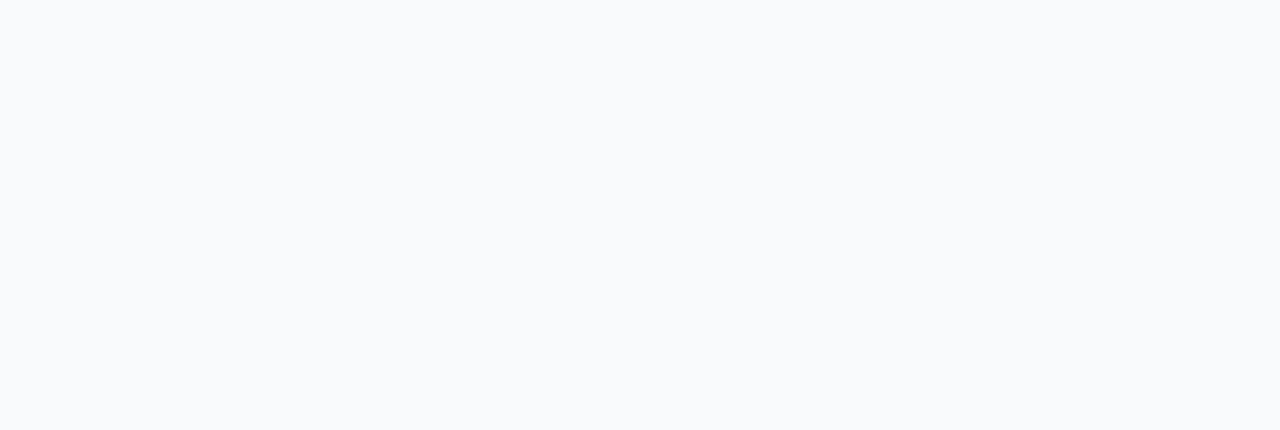
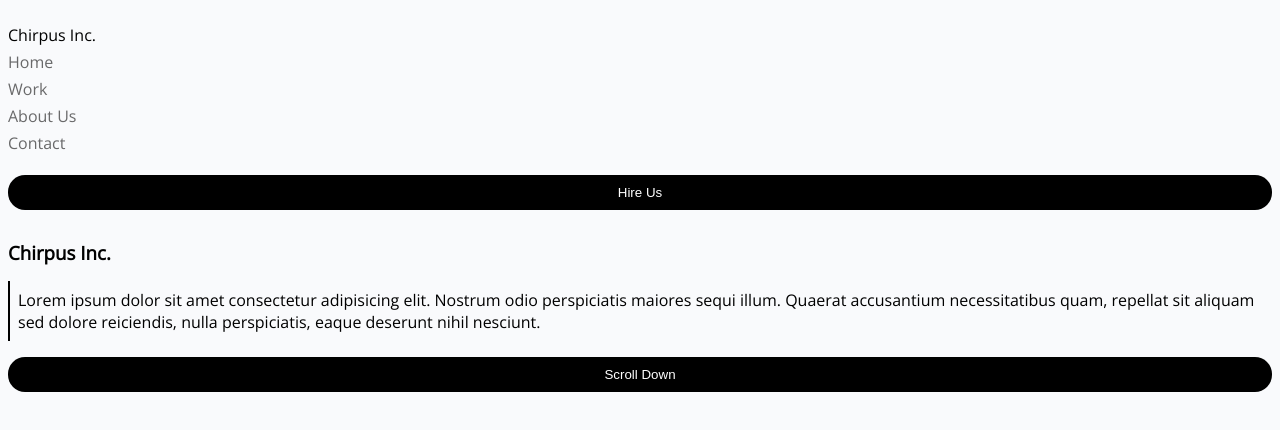
Before and after one commit to JeremyT313/html-lab1, a plain HTML site: page index.html in a window 1280 px wide. Drawn offline with nearby package versions, Linux system fonts and the light colour scheme.

Commit message:
finished lab

```diff
--- a/css/styles.css
+++ b/css/styles.css
@@ -1,7 +1,48 @@
 body {
   background: #f9fafc;
+  font-family: "Open Sans";
+}
+
+nav {
+  display: flex;
+  flex-direction: column;
+}
+
+h3 {
+  margin: 0px;
+  padding-top: 30px;
 }
 
 a {
   text-decoration: none;
+  color: #69696a;
 }
+
+ul {
+  padding: 0;
+}
+
+li {
+  list-style-type: none;
+  padding-bottom: 5px;
+}
+
+p {
+  border-left: 2px solid #000;
+  padding: 8px;
+}
+
+main {
+  display: flex;
+  flex-direction: column;
+}
+
+/* Class styles */
+
+.button {
+  background: #000;
+  color: #fff;
+  border: none;
+  border-radius: 17px;
+  height: 35px;
+}
--- a/index.html
+++ b/index.html
@@ -12,8 +12,33 @@
     <title>Document</title>
   </head>
   <body>
-    <header>
-      <nav></nav>
-    </header>
+    <nav>
+      <ul>
+        <li>Chirpus Inc.</li>
+        <li>
+          <a href="#">Home</a>
+        </li>
+        <li>
+          <a href="#">Work</a>
+        </li>
+        <li>
+          <a href="#">About Us</a>
+        </li>
+        <li>
+          <a href="#">Contact</a>
+        </li>
+      </ul>
+      <Button class="button">Hire Us</Button>
+    </nav>
+    <main>
+      <h3>Chirpus Inc.</h3>
+      <p>
+        Lorem ipsum dolor sit amet consectetur adipisicing elit. Nostrum odio
+        perspiciatis maiores sequi illum. Quaerat accusantium necessitatibus
+        quam, repellat sit aliquam sed dolore reiciendis, nulla perspiciatis,
+        eaque deserunt nihil nesciunt.
+      </p>
+      <button class="button">Scroll Down</button>
+    </main>
   </body>
 </html>
```
